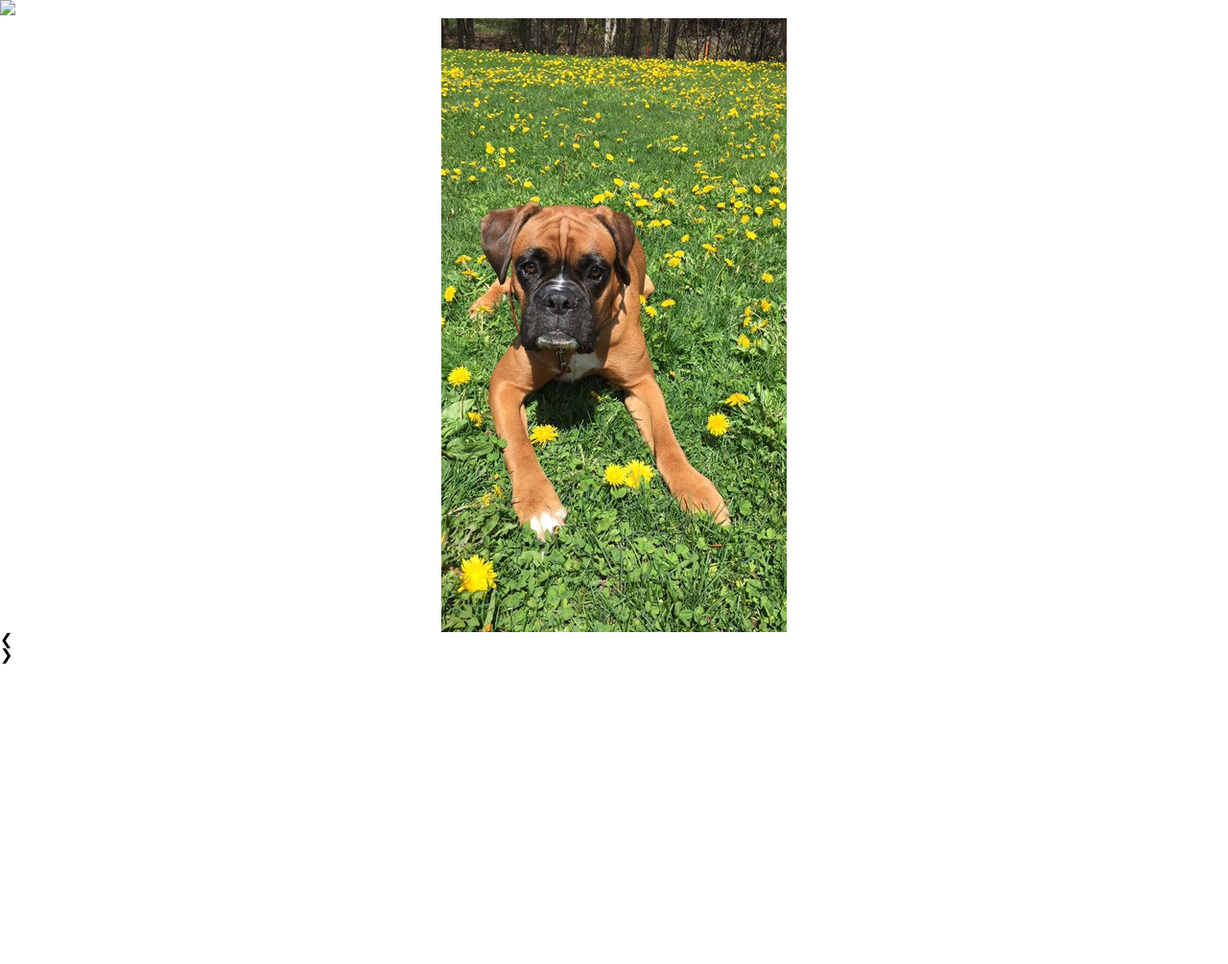
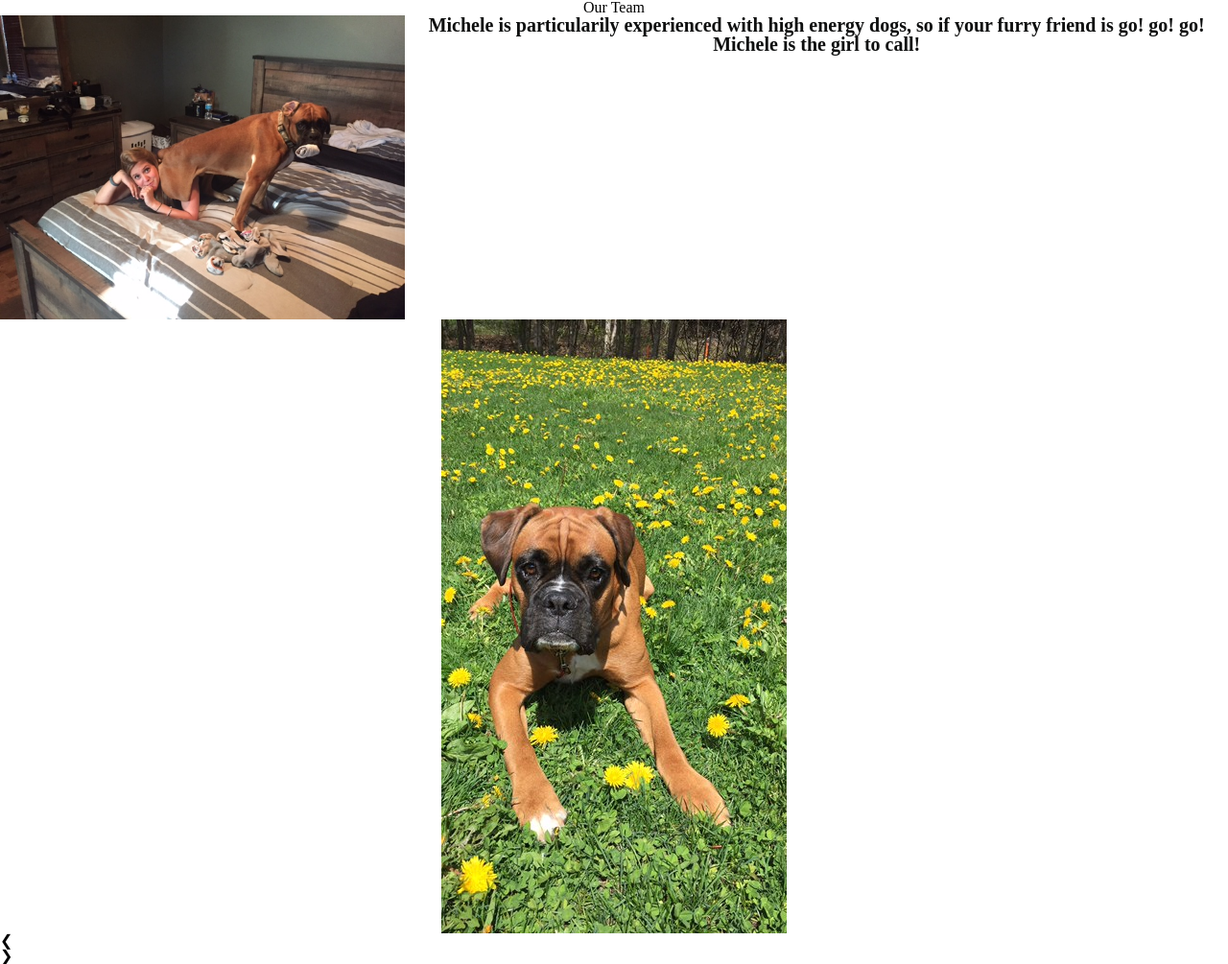
Before and after one commit to Biancagiorgio/final-project, a plain HTML site: page info.html in a window 1280 px wide. Shown: the whole page at 96% size. Before the commit the page ends 800 px from the top, so only its background shows below. Drawn offline with Linux system fonts and the light colour scheme.

Commit message:
editing info page

```diff
--- a/info.css
+++ b/info.css
@@ -1,13 +1,26 @@
+header{
+  text-align: center;
+}
+
+
+
+
+
 p {
   font-weight: bold;
-  font-size: 35px;
-  margin-bottom: 1em;
+  font-size: 20px;
   color: #0E0F0F;
   display: inline-block;
-  max-width: 100%;
+  justify-content: space-around;
+  text-align: center;
 }
 
 img {
-  max-width: 100%;
+  max-width: 33%;
   margin: auto;
 }
+
+.michele{
+  display: flex;
+  justify-content: space-around;
+}
--- a/info.html
+++ b/info.html
@@ -8,10 +8,20 @@
 <link rel="stylesheet" href="info.css" />
 </html>
 
+<header>
+  <h1 id="team"> Our Team </h1>
+</header>
+
 <body>
+<div class="michele">
+<img class="team" src="pictures/michele.jpeg">
+  <p>
+    Michele is particularily experienced with high energy dogs,
+    so if your furry friend is go! go! go! Michele is the girl to call!
+  </p>
+</div>
+</body>
 
-<a id="team"></a>
-<img class="team" src="pictures/michele.jpg">
 
   <div class="slideshow">
     <img class="mySlides" src="pictures/apollo.JPG">
```
Also changed, not shown: index.html (+0 -19 lines).
